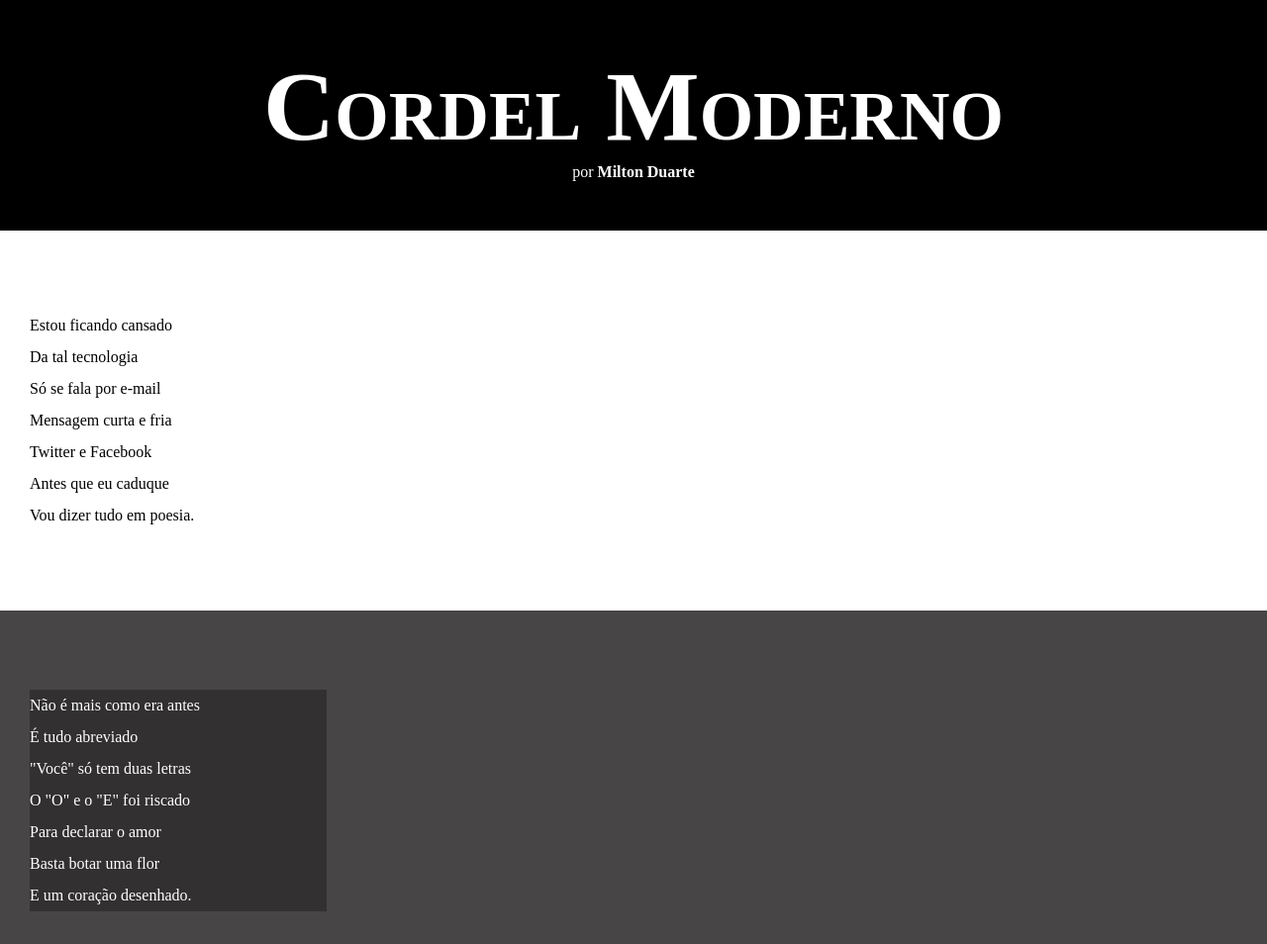
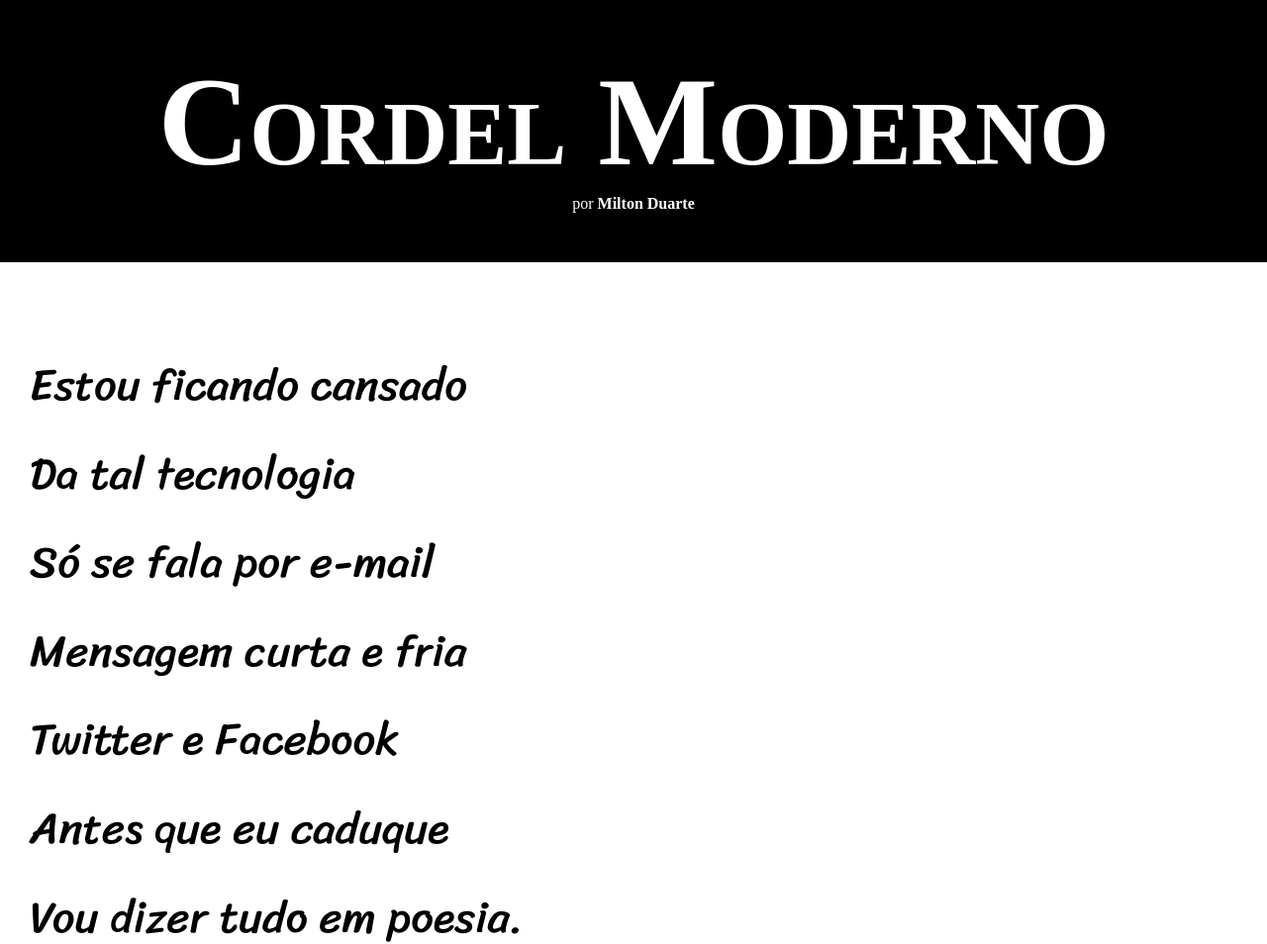
Before and after one commit to GuilhermeGuedes1/projetoparallax, a plain HTML site: page index.html in a window 1280 px wide. Shown: the top 954 px of the page at 99% size. Drawn offline with Linux system fonts and the light colour scheme.

Commit message:
atualização de estilos

```diff
--- a/style/style.css
+++ b/style/style.css
@@ -1,6 +1,11 @@
 @charset 'UTF-8';
 
 @import url('https://fonts.googleapis.com/css2?family=Pacifico&display=swap');
+
+@import url('https://fonts.googleapis.com/css2?family=Passion+One:wght@400;700;900&display=swap');
+
+@import url('https://fonts.googleapis.com/css2?family=Sriracha&display=swap');
+
 
 * {
     padding: 0px;
@@ -18,7 +23,9 @@ html, body {
     --third-color: #332A22;
     --fourth-color: #332E2B;
 
-    --main-font: "Pacifico", serif;
+    --first-font: Verdana, Geneva, Tahoma, sans-serif;
+    --font2: "Sriracha", serif;
+    --font3: "Passion One", serif;
 
 }
 
@@ -43,7 +50,7 @@ a:hover {
 
 
 header h1 {
-    font-size: 100px;
+    font-size: 10vw;
     text-align: center;
     font-variant: small-caps;
 }
@@ -58,11 +65,14 @@ section {
     padding-bottom: 10vh;
     line-height:2em;
     padding-left: 30px;
+    font-family: var(--font2);
+    font-size: 3.5vw;
 }
 
 section.image > p {
     background-color: rgba(0, 0, 0, 0.301);
-    width: 300px;
+    display: inline-block;
+    padding: 5px;
 }
 
 .normal {
```
